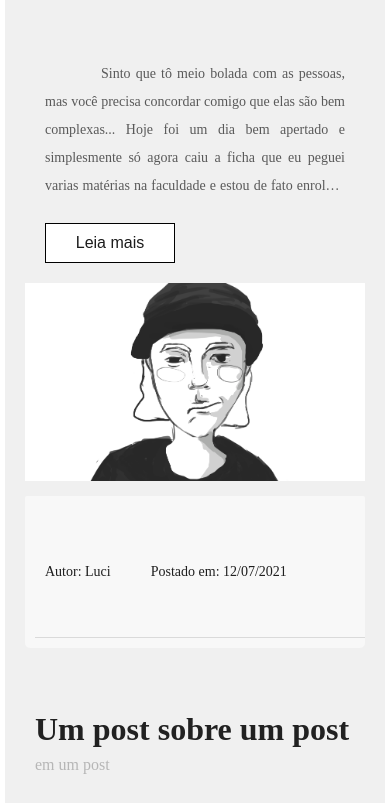
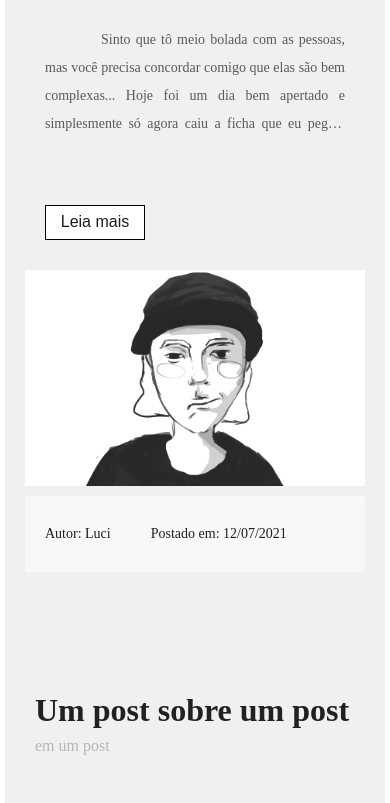
Before and after one commit to LuciLua/blog, a plain HTML site: page index.html in a window 390 px wide. Shown: the part 579-1382 px from the top of the page. Drawn offline with Linux system fonts and the light colour scheme; a web font is replaced by a local one.

Commit message:
:cactus: mobile ajust: size blockPost

```diff
--- a/css/style.css
+++ b/css/style.css
@@ -255,7 +255,6 @@ header ul li a:hover{
     width: 100%;
 
     height: 20%;
-    max-height: 20%;
 
     margin-bottom: 20px;
 
@@ -511,20 +510,13 @@ header ul li a:hover{
         height: 90vh;
     }
 
-    .container .box-posts .posts .post::after{ /*line*/
-        content: '';
-        position: absolute;
-        width: 100%;
-        height: 1px;
-
-        margin: 10px;
-
-        background-color: #dadada;
-
-        bottom: 0;
+    .container .box-posts .posts .post .title-content-media .title-post-subtitle-post{
+        height: 15%;
     }
 
     .container .box-posts .posts .post .title-content-media .content-media{
+        height: 85%;
+        width: 100%;
         flex-direction: column;
     }
 
@@ -543,7 +535,10 @@ header ul li a:hover{
 
     .container .box-posts .posts .post .title-content-media .content-media .content a{
         left: 20px;
-        bottom: 20px;
+        bottom: 30px;
+
+        width: 100px;
+        height: 35px;
     }
 
     .container .box-posts .posts .post .title-content-media .content-media .media-post{
@@ -554,6 +549,15 @@ header ul li a:hover{
 
     .container .box-posts .posts .post .title-content-media .content-media .content p{
         max-height: 20vh;      /* fallback */
-        -webkit-line-clamp: 5; /* number of lines to show */
+        -webkit-line-clamp: 4; /* number of lines to show */
+    }
+    .container .box-posts .posts .post .end-post{
+        height: 10%; /*20% end + 75% title and content-media*/
+        width: 100%;
+
+        border-radius: 2px;
+        background-color: #f8f8f8;
+
+        position: relative;
     }
   }
```
